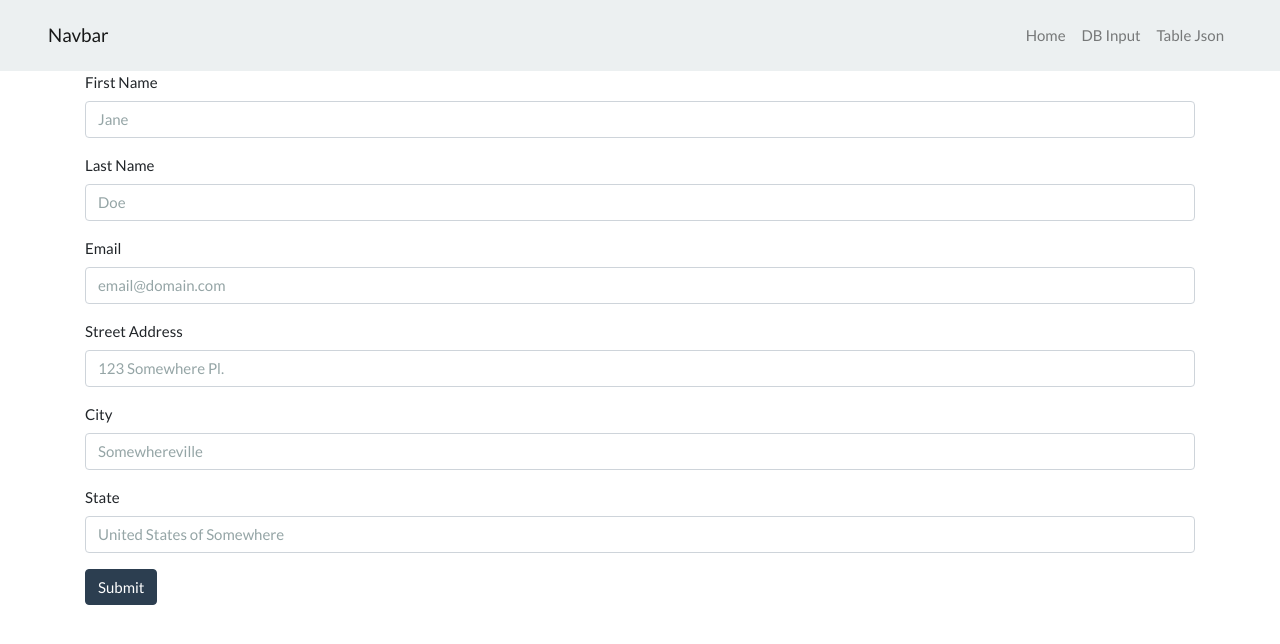
After one commit to itanne99/IS218-Web-Application, a Flask app: page /form in a window 1280 px wide. The commit adds this page. Shown: the top 644 px of the page. Run offline with Flask 2, Linux system fonts and the light colour scheme; some libraries are stand-ins or nearby versions.

Commit message:
Feature: Added front-end for form

```diff
--- a/app/templates/base.html
+++ b/app/templates/base.html
@@ -11,6 +11,28 @@
 </head>
 <body>
 
+<nav class="navbar navbar-expand-sm navbar-light bg-light px-5">
+    <a class="navbar-brand" href="#">Navbar</a>
+    <button class="navbar-toggler d-lg-none" type="button" data-toggle="collapse" data-target="#collapsibleNavId"
+            aria-controls="collapsibleNavId"
+            aria-expanded="false" aria-label="Toggle navigation">
+        <span class="navbar-toggler-icon"></span>
+    </button>
+    <div class="collapse navbar-collapse" id="collapsibleNavId">
+        <ul class="navbar-nav ml-auto mt-2 mt-lg-0">
+            <li class="nav-item">
+                <a class="nav-link" href="/">Home</a>
+            </li>
+            <li class="nav-item">
+                <a class="nav-link" href="/form">DB Input</a>
+            </li>
+            <li class="nav-item">
+                <a class="nav-link" href="/table">Table Json</a>
+            </li>
+        </ul>
+    </div>
+</nav>
+
 {% block content %}{% endblock %}
 
 <!-- Optional JavaScript -->
--- /dev/null
+++ b/app/templates/newPerson.html
@@ -0,0 +1,36 @@
+{% extends 'base.html' %}
+{% block title %}{{ title }}{% endblock %}
+{% block content %}
+    <div class="container">
+        <form action="/form/newPerson" method="post">
+            <div class="form-group">
+                <label for="first_name">First Name</label>
+                <input id="first_name" name="first_name" placeholder="Jane" type="text" class="form-control">
+            </div>
+            <div class="form-group">
+                <label for="last_name">Last Name</label>
+                <input id="last_name" name="last_name" placeholder="Doe" type="text" class="form-control">
+            </div>
+            <div class="form-group">
+                <label for="email">Email</label>
+                <input id="email" name="email" placeholder="email@domain.com" type="text" class="form-control">
+            </div>
+            <div class="form-group">
+                <label for="street_address">Street Address</label>
+                <input id="street_address" name="street_address" placeholder="123 Somewhere Pl." type="text" class="form-control">
+            </div>
+            <div class="form-group">
+                <label for="city">City</label>
+                <input id="city" name="city" placeholder="Somewhereville" type="text" class="form-control">
+            </div>
+            <div class="form-group">
+                <label for="state">State</label>
+                <input id="state" name="state" placeholder="United States of Somewhere" type="text" class="form-control">
+            </div>
+            <div class="form-group">
+                <button name="submit" type="submit" class="btn btn-primary">Submit</button>
+            </div>
+        </form>
+    </div>
+
+{% endblock %}
```
